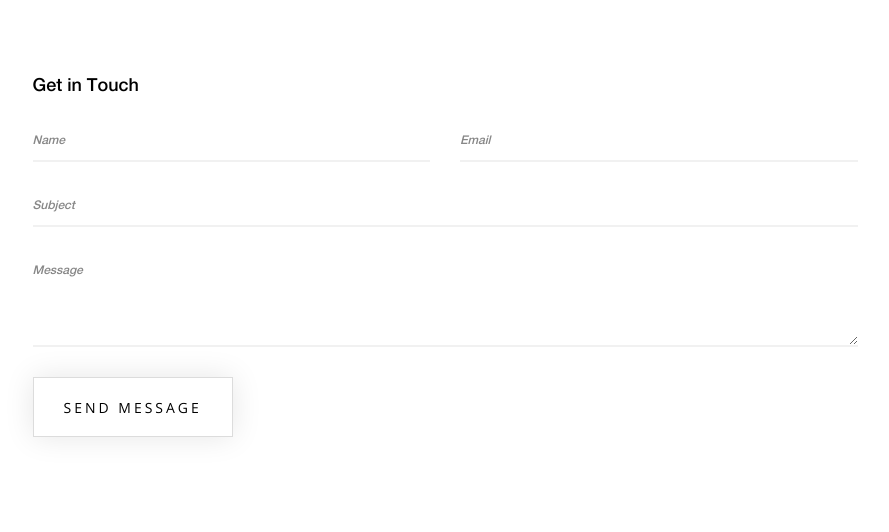
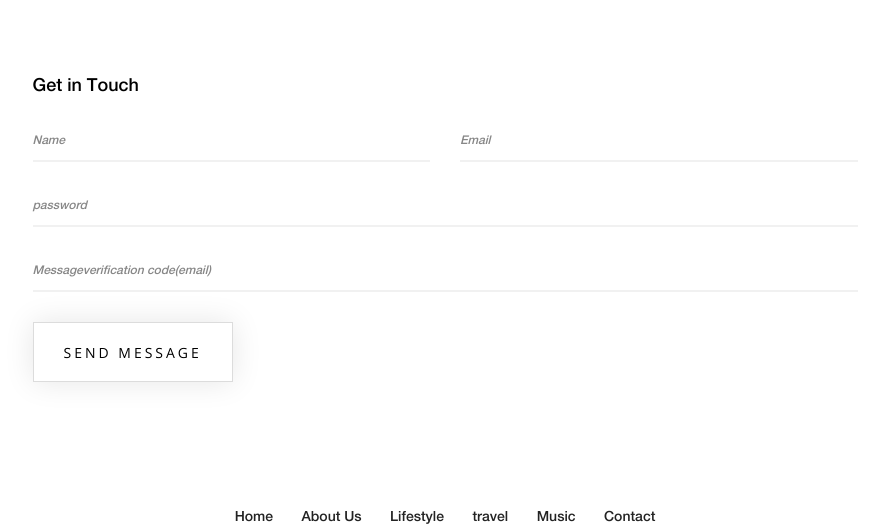
Before and after one commit to forest1391/foodmap, a Django app: page /login.html in a window 1280 px wide. Shown: the part 361-893 px from the top of the page, without its empty margins (195-1084 px from the left). Run offline with Django 4.2, Linux system fonts and the light colour scheme; some libraries are stand-ins or nearby versions; some web fonts are replaced.

Commit message:
forest139123456

```diff
--- a/templates/login.html
+++ b/templates/login.html
@@ -218,15 +218,16 @@
                                     <input type="text" name="subject" id="subject" required>
                                     <span class="highlight"></span>
                                     <span class="bar"></span>
-                                    <label>Subject</label>
+                                    <label>password</label>
                                 </div>
                             </div>
                             <div class="col-12">
                                 <div class="group">
-                                    <textarea name="message" id="message" required></textarea>
+
+                                    <input type="message" name="message" id="message" required>
                                     <span class="highlight"></span>
                                     <span class="bar"></span>
-                                    <label>Message</label>
+                                    <label>Messageverification code(email)</label>
                                 </div>
                             </div>
                             <div class="col-12">
```
